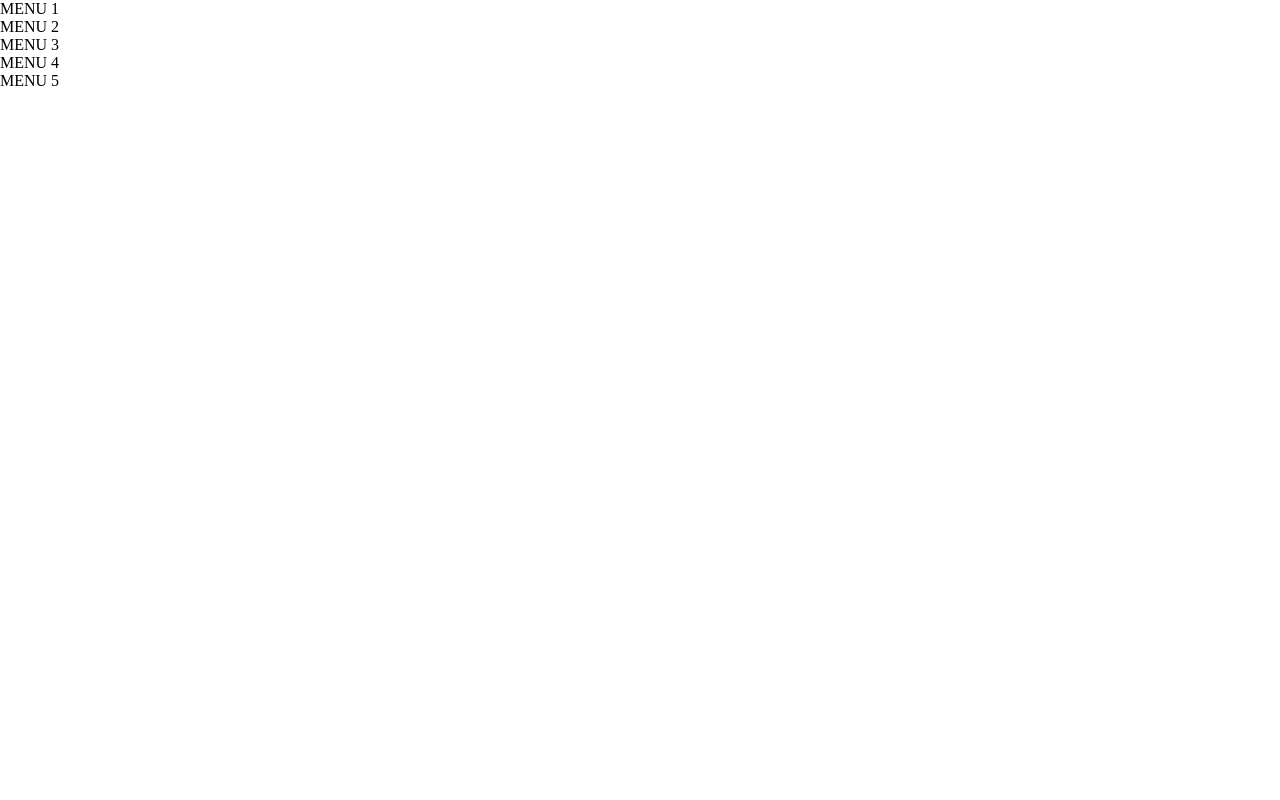
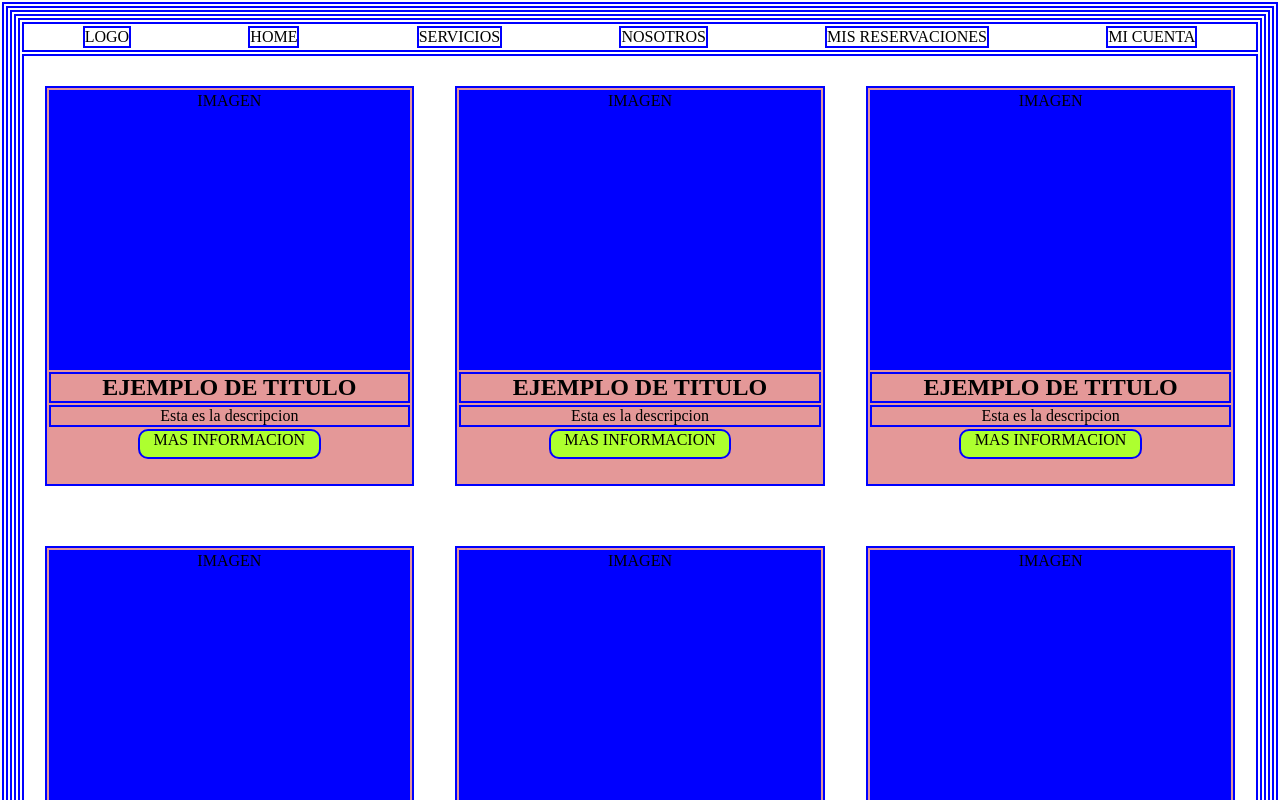
Before and after one commit to leghram/frontClinica, a React (Create React App) app in the folder clinica/: page / in a window 1280 px wide. Shown: the top 800 px of the page. Built offline with nearby package versions, Linux system fonts and the light colour scheme.

Commit message:
agrgando servicios

```diff
--- a/clinica/src/App.js
+++ b/clinica/src/App.js
@@ -1,10 +1,10 @@
 import './App.css';
-import Menu from './components/menu'
+import Services from './views/services';
 
 function App() {
   return (
     <div className="App">
-      <Menu></Menu>
+      <Services></Services>
     </div>
   );
 }
--- /dev/null
+++ b/clinica/src/components/footer.js
@@ -0,0 +1,15 @@
+import '../styles/footer.css'
+
+
+export default function Footer(){
+
+  return <div className="contenedor-footer">
+    <div className='elemento'>
+      LOGO CLINICA
+    </div>
+    <div className='elemento'>
+      telefono: 23452345<br></br>
+      ubicacion : avenida
+    </div>
+  </div>
+}
--- a/clinica/src/components/menu.js
+++ b/clinica/src/components/menu.js
@@ -1,14 +1,13 @@
-
+import '../styles/menu.css'
 
 
 export default function Menu(){
-
-  return<div>
-    <div>MENU 1</div>
-    <div>MENU 2</div>
-    <div>MENU 3</div>
-    <div>MENU 4</div>
-    <div>MENU 5</div>
+  return<div className='contenedor-menu'>
+    <div>LOGO</div>
+    <div>HOME</div>
+    <div>SERVICIOS</div>
+    <div>NOSOTROS</div>
+    <div>MIS RESERVACIONES</div>
+    <div>MI CUENTA</div>
   </div>
-
 }
--- /dev/null
+++ b/clinica/src/components/service.js
@@ -0,0 +1,16 @@
+import '../styles/service.css'
+
+
+export default function Service({imagen,titulo,descripcion}){
+
+
+  return <div className='contenedor-service'>
+    <div className='imagen-service'>{imagen}</div>
+
+    <h2>{titulo}</h2>
+
+    <p>{descripcion}</p>
+
+    <div className='boton-service'>MAS INFORMACION</div>
+  </div>
+}
--- a/clinica/src/index.css
+++ b/clinica/src/index.css
@@ -2,4 +2,6 @@
   margin: 0px;
   padding: 0px;
   box-sizing: border-box;
+  border: solid blue 2px;
+  margin: 2px;
 }
--- /dev/null
+++ b/clinica/src/styles/footer.css
@@ -0,0 +1,9 @@
+.contenedor-footer{
+  color: blue;
+  font-size: 20px;
+  background-color:rgb(220,235,241);
+  min-height: 100px;
+  width: 100%;
+  display: flex;
+  justify-content: space-around;
+}
--- /dev/null
+++ b/clinica/src/styles/menu.css
@@ -0,0 +1,4 @@
+.contenedor-menu{
+  display: flex;
+  justify-content: space-around;
+}
--- /dev/null
+++ b/clinica/src/styles/service.css
@@ -0,0 +1,23 @@
+.contenedor-service{
+  background-color: rgb(228, 152, 152);
+  min-width: 30%;
+  margin: 30px auto;
+  height: 400px;
+  text-align: center;
+}
+
+
+.imagen-service{
+  height: 280px;
+  background-color: blue;
+}
+
+
+.boton-service{
+  background-color: greenyellow;
+  border-radius: 10px;
+  height: 30px;
+  width: 50%;
+  margin: auto;
+  text-align: center;
+}
--- a/clinica/src/views/services.js
+++ b/clinica/src/views/services.js
@@ -1,8 +1,59 @@
+import Menu from '../components/menu'
+import Footer from '../components/footer'
+import Service from '../components/service'
+import '../viewstyles/services.css'
+
+const listaServicios = [
+  {
+    titulo:"titulo 1",
+    descripcion : "ejemplo de descripcion"
+  },
+  {
+    titulo:"titulo 2",
+    descripcion : "ejemplo de descripcion"
+  },
+  {
+    titulo:"titulo 3",
+    descripcion : "ejemplo de descripcion"
+  },
+  {
+    titulo:"titulo 4",
+    descripcion : "ejemplo de descripcion"
+  },
+  {
+    titulo:"titulo 5",
+    descripcion : "ejemplo de descripcion"
+  },
+  {
+    titulo:"titulo 6",
+    descripcion : "ejemplo de descripcion"
+  },
+  {
+    titulo:"titulo 7",
+    descripcion : "ejemplo de descripcion"
+  },
+  {
+    titulo:"titulo 8",
+    descripcion : "ejemplo de descripcion"
+  }
+]
+
+
+
 
 
 
 export default function Services(){
   return <div>
-    SERVICIOS
+    <Menu></Menu>
+    <div className= 'list-services'>
+      {
+        listaServicios.map((elemento, indice)=>{
+          return <Service key={indice} imagen={'IMAGEN'} titulo={'EJEMPLO DE TITULO'} descripcion={'Esta es la descripcion'}>
+          </Service>
+        })
+      }
+    </div>
+    <Footer></Footer>
   </div>
 }
--- /dev/null
+++ b/clinica/src/viewstyles/services.css
@@ -0,0 +1,4 @@
+.list-services{
+  display: flex;
+  flex-wrap: wrap;
+}
```
